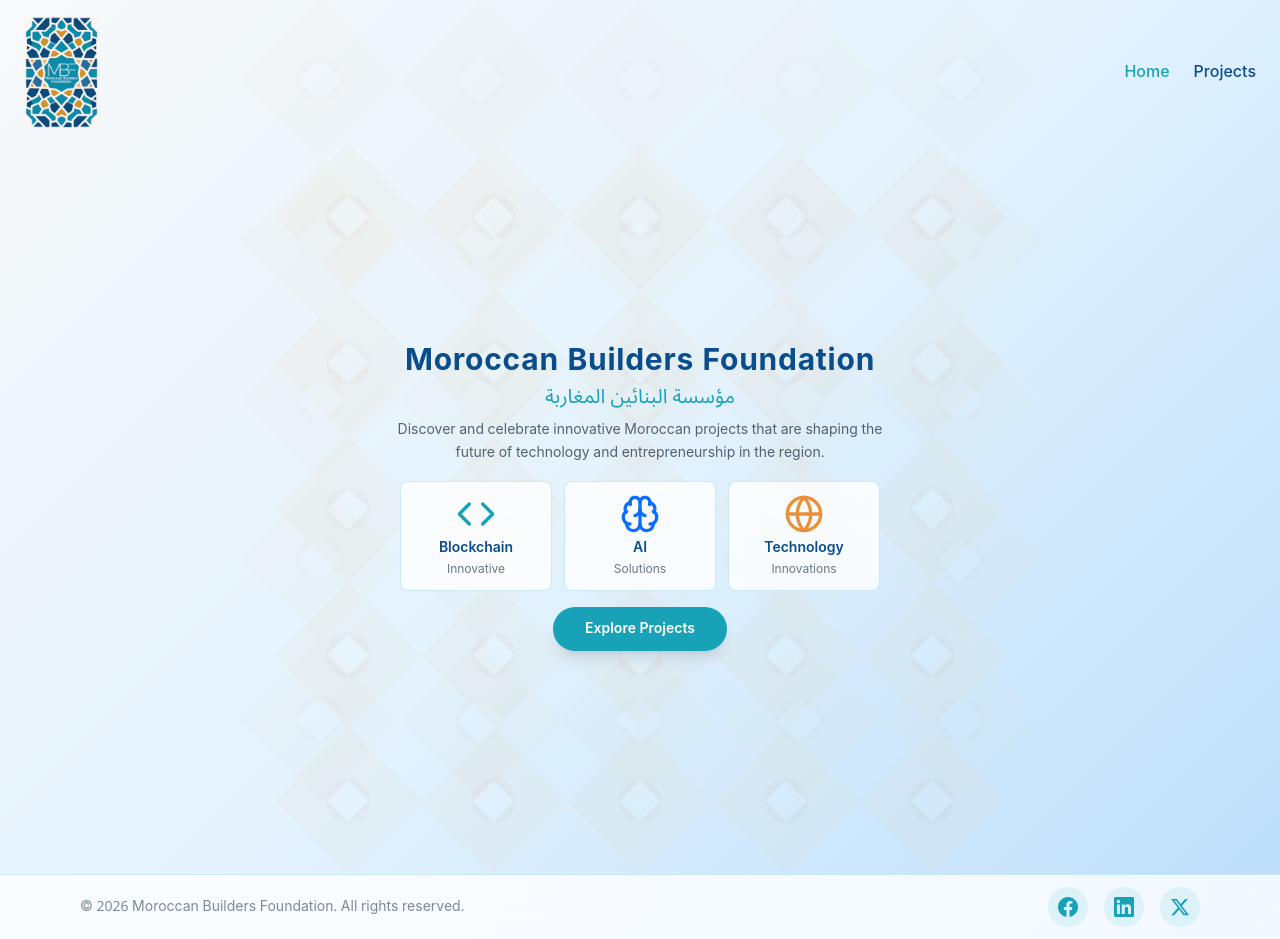
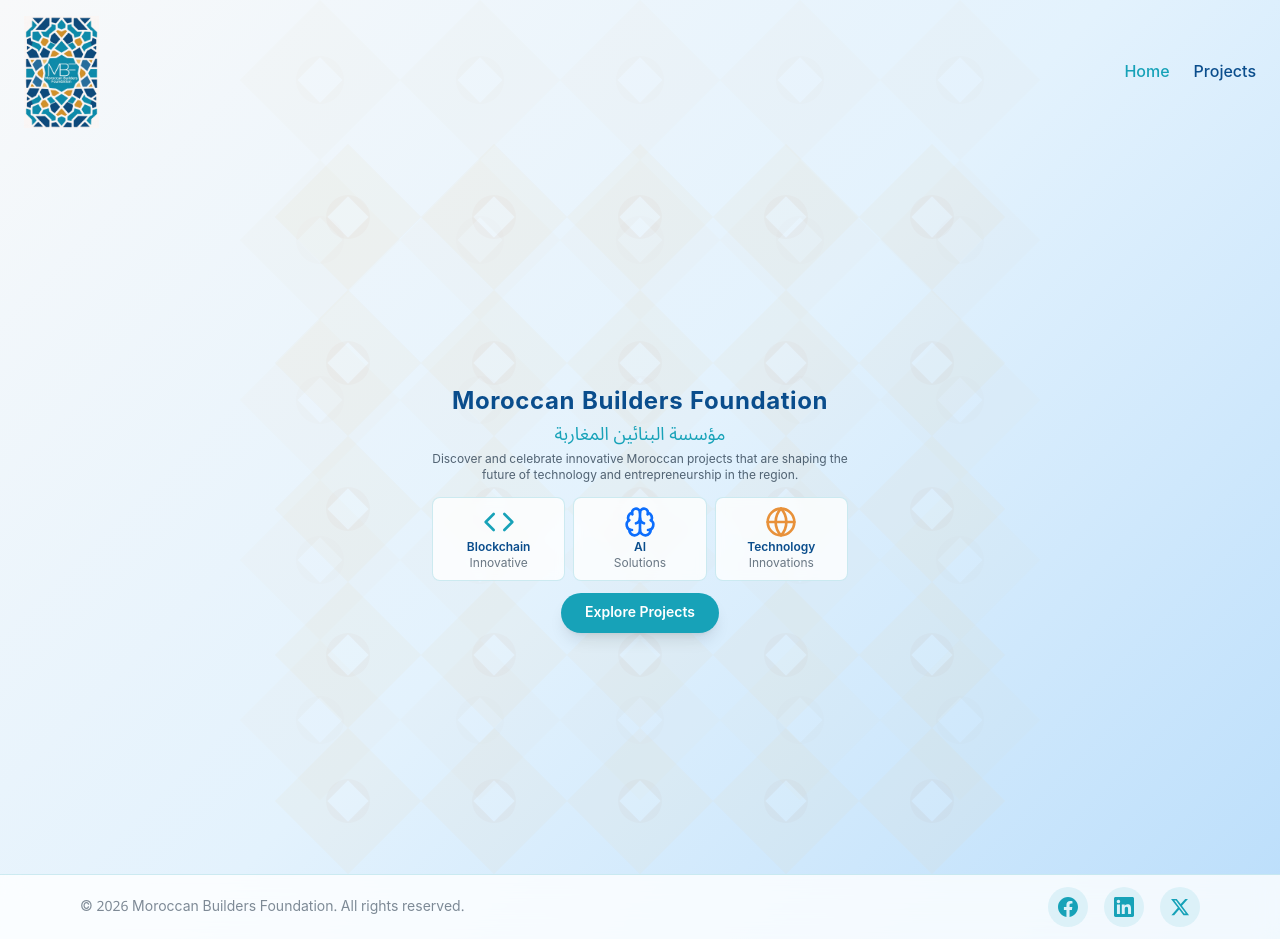
Before and after one commit to funkyweedz/MBF, a React (Create React App) app: page / in a window 1280 px wide. Built offline with nearby package versions, Linux system fonts and the light colour scheme.

Commit message:
refactor: compact Hero layout to fit 100vh without scrolling

```diff
--- a/src/components/Hero.tsx
+++ b/src/components/Hero.tsx
@@ -6,7 +6,7 @@ import ZelligePattern from './ZelligePattern';
 
 const Hero: React.FC = () => {
   return (
-    <div className="relative h-[calc(100vh-70px)] flex flex-col items-center justify-center overflow-hidden">
+    <div className="relative h-[calc(100vh-70px)] flex flex-col items-center justify-center overflow-hidden py-2">
       <div className="absolute inset-0 opacity-10">
         <ZelligePattern className="w-full h-full" />
       </div>
@@ -14,13 +14,13 @@ const Hero: React.FC = () => {
         initial={{ opacity: 0, y: 20 }}
         animate={{ opacity: 1, y: 0 }}
         transition={{ duration: 0.8 }}
-        className="relative z-10 text-center px-4 max-w-2xl mx-auto -mt-6"
+        className="relative z-10 text-center px-4 max-w-2xl mx-auto"
       >
         <motion.h1
           initial={{ opacity: 0, scale: 0.9 }}
           animate={{ opacity: 1, scale: 1 }}
           transition={{ duration: 0.8, delay: 0.2 }}
-          className="text-2xl md:text-3xl font-bold text-mbf-dark-blue mb-1 tracking-wide"
+          className="text-xl md:text-2xl font-bold text-mbf-dark-blue mb-0.5 tracking-wide"
         >
           Moroccan Builders Foundation
         </motion.h1>
@@ -28,7 +28,7 @@ const Hero: React.FC = () => {
           initial={{ opacity: 0, y: 20 }}
           animate={{ opacity: 1, y: 0 }}
           transition={{ duration: 0.8, delay: 0.4 }}
-          className="text-lg md:text-xl text-mbf-turquoise mb-2 font-arabic"
+          className="text-base md:text-lg text-mbf-turquoise mb-1 font-arabic"
         >
           مؤسسة البنائين المغاربة
         </motion.p>
@@ -36,7 +36,7 @@ const Hero: React.FC = () => {
           initial={{ opacity: 0, y: 20 }}
           animate={{ opacity: 1, y: 0 }}
           transition={{ duration: 0.8, delay: 0.6 }}
-          className="text-sm text-mbf-text/80 mb-4 max-w-lg mx-auto leading-relaxed"
+          className="text-xs text-mbf-text/80 mb-3 max-w-md mx-auto leading-snug"
         >
           Discover and celebrate innovative Moroccan projects that are shaping the future of technology and entrepreneurship in the region.
         </motion.p>
@@ -45,23 +45,23 @@ const Hero: React.FC = () => {
           initial={{ opacity: 0, y: 20 }}
           animate={{ opacity: 1, y: 0 }}
           transition={{ duration: 0.8, delay: 0.8 }}
-          className="grid grid-cols-3 gap-3 max-w-2xl w-full px-4"
+          className="grid grid-cols-3 gap-2 max-w-xl w-full px-4 mb-3"
         >
-          <div className="bg-white/80 backdrop-blur-sm rounded-lg p-3 border border-mbf-turquoise/20">
-            <Code className="w-10 h-10 text-mbf-turquoise mx-auto mb-1" />
-            <h3 className="text-sm font-semibold text-mbf-dark-blue mb-1">Blockchain</h3>
+          <div className="bg-white/80 backdrop-blur-sm rounded-lg p-2 border border-mbf-turquoise/20">
+            <Code className="w-8 h-8 text-mbf-turquoise mx-auto mb-0.5" />
+            <h3 className="text-xs font-semibold text-mbf-dark-blue mb-0">Blockchain</h3>
             <p className="text-xs text-mbf-text/70">Innovative</p>
           </div>
 
-          <div className="bg-white/80 backdrop-blur-sm rounded-lg p-3 border border-mbf-turquoise/20">
-            <Brain className="w-10 h-10 text-mbf-blue mx-auto mb-1" />
-            <h3 className="text-sm font-semibold text-mbf-dark-blue mb-1">AI</h3>
+          <div className="bg-white/80 backdrop-blur-sm rounded-lg p-2 border border-mbf-turquoise/20">
+            <Brain className="w-8 h-8 text-mbf-blue mx-auto mb-0.5" />
+            <h3 className="text-xs font-semibold text-mbf-dark-blue mb-0">AI</h3>
             <p className="text-xs text-mbf-text/70">Solutions</p>
           </div>
 
-          <div className="bg-white/80 backdrop-blur-sm rounded-lg p-3 border border-mbf-turquoise/20">
-            <Globe className="w-10 h-10 text-mbf-orange mx-auto mb-1" />
-            <h3 className="text-sm font-semibold text-mbf-dark-blue mb-1">Technology</h3>
+          <div className="bg-white/80 backdrop-blur-sm rounded-lg p-2 border border-mbf-turquoise/20">
+            <Globe className="w-8 h-8 text-mbf-orange mx-auto mb-0.5" />
+            <h3 className="text-xs font-semibold text-mbf-dark-blue mb-0">Technology</h3>
             <p className="text-xs text-mbf-text/70">Innovations</p>
           </div>
         </motion.div>
@@ -69,12 +69,11 @@ const Hero: React.FC = () => {
         <motion.div
           initial={{ opacity: 0, y: 20 }}
           animate={{ opacity: 1, y: 0 }}
-          transition={{ duration: 0.8, delay: 0.6 }}
-          className="mt-4"
+          transition={{ duration: 0.8, delay: 1.0 }}
         >
           <Link
             to="/projects"
-            className="bg-mbf-turquoise hover:bg-mbf-dark-blue text-white px-8 py-3 rounded-full text-sm font-semibold transition-all transform hover:scale-105 shadow-lg inline-block"
+            className="bg-mbf-turquoise hover:bg-mbf-dark-blue text-white px-6 py-2.5 rounded-full text-sm font-semibold transition-all transform hover:scale-105 shadow-lg inline-block"
           >
             Explore Projects
           </Link>
```
